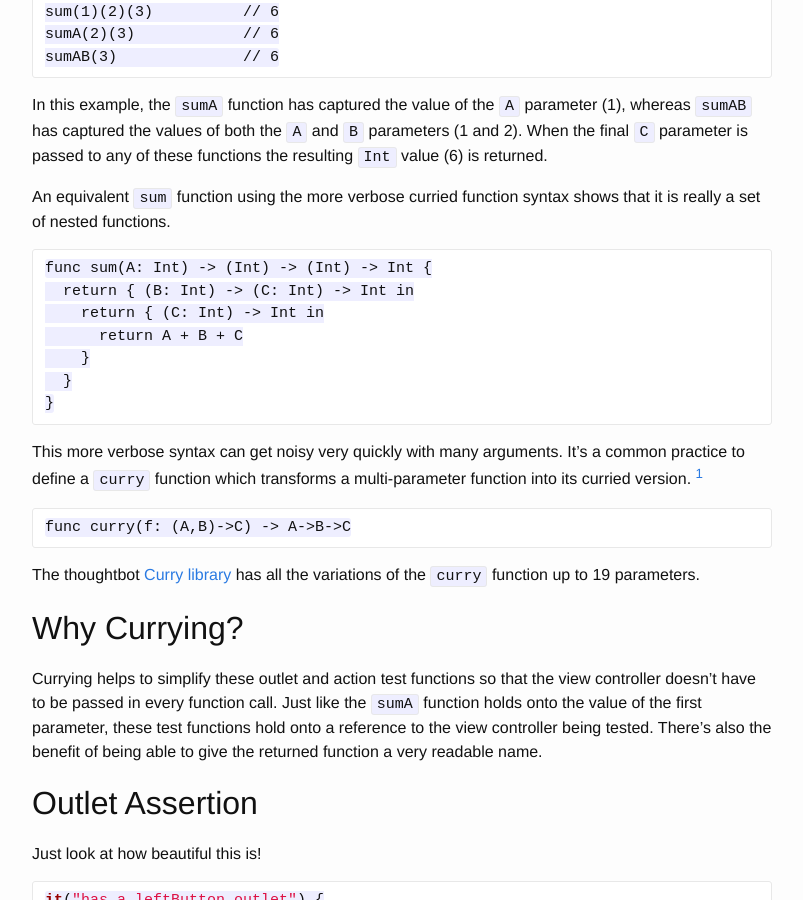
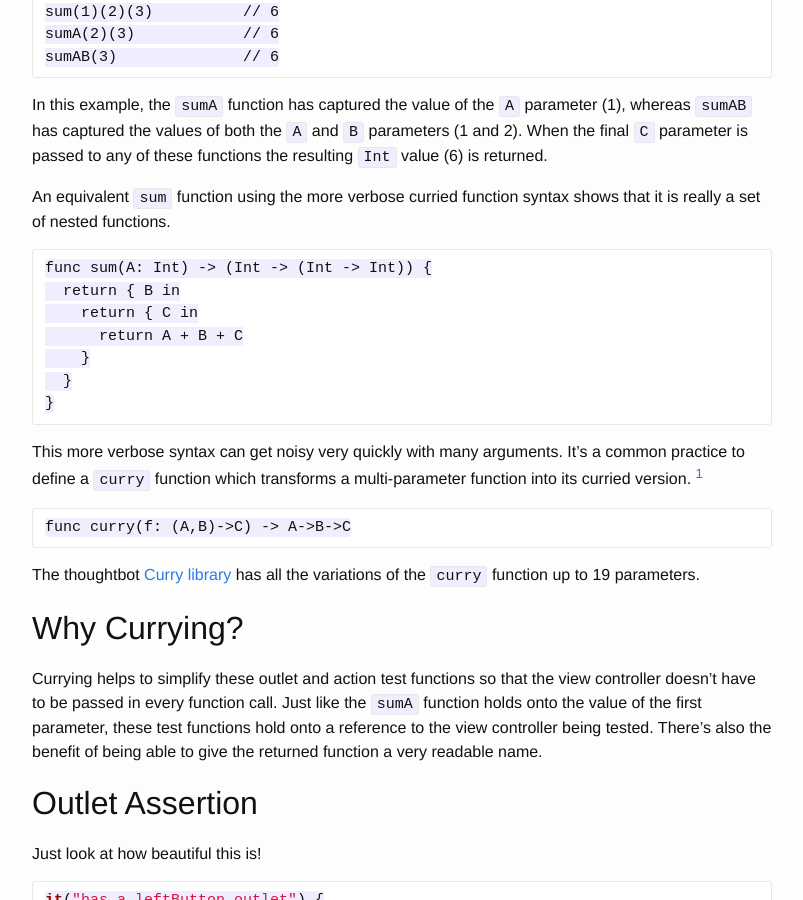
Before and after one commit to phatblat/reflog, a Jekyll site: the page built from www/_posts/2016-04-29-testing-iboutlets-and-ibactions-with-curried-functions-in-swift.markdown, in a window 1280 px wide and 900 px high, scrolled down 1782 px. Shown: the whole window, without its empty margins (238-1041 px from the left). Built offline with Jekyll 4.4.1, drawn with Linux system fonts in a browser that asks for light colours; emoji names are drawn with the system emoji font.

Commit message:
Simplify curried function example

````diff
--- a/www/_posts/2016-04-29-testing-iboutlets-and-ibactions-with-curried-functions-in-swift.markdown
+++ b/www/_posts/2016-04-29-testing-iboutlets-and-ibactions-with-curried-functions-in-swift.markdown
@@ -53,9 +53,9 @@ In this example, the `sumA` function has captured the value of the `A` parameter
 An equivalent `sum` function using the more verbose curried function syntax shows that it is really a set of nested functions.
 
 ```
-func sum(A: Int) -> (Int) -> (Int) -> Int {
-  return { (B: Int) -> (C: Int) -> Int in
-    return { (C: Int) -> Int in
+func sum(A: Int) -> (Int -> (Int -> Int)) {
+  return { B in
+    return { C in
       return A + B + C
     }
   }
````
